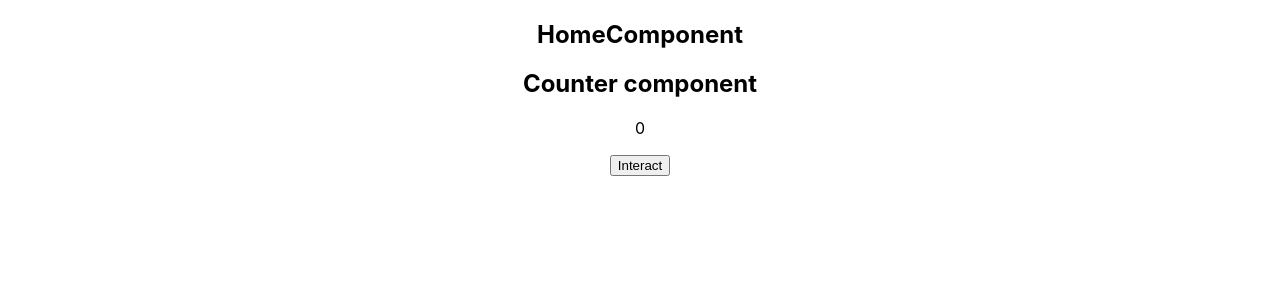
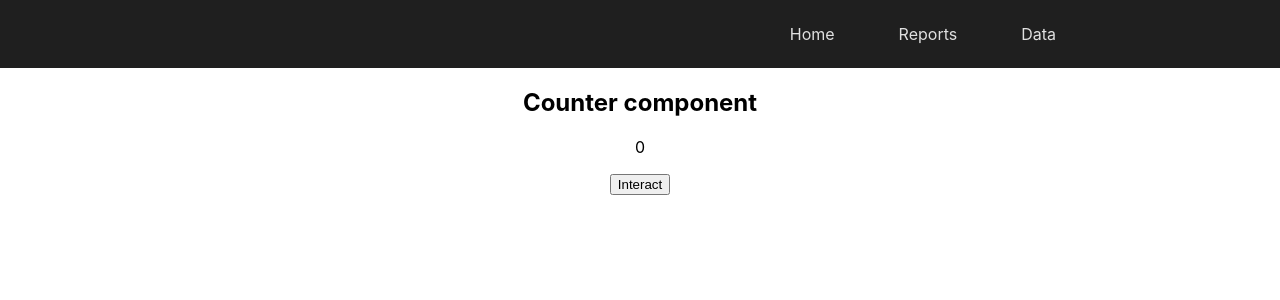
Before and after one commit to ThanCR/statistics-app-fe, a React (Create React App) app: page / in a window 1280 px wide. Shown: the top 300 px of the page. Built offline with nearby package versions, Linux system fonts and the light colour scheme; no server answers.

Commit message:
NavBar prototype

```diff
--- /dev/null
+++ b/src/containers/NavBar.css
@@ -0,0 +1,29 @@
+nav{
+    background-color: #1f1f1f;
+    color: #e0e0e0;
+    display: flex;
+    justify-content: center;
+}
+ul{
+    list-style: none;
+    width: 70%;
+    margin: 0;
+    padding: 1rem;
+    display: flex;
+    flex-direction: row;
+    justify-content: end;
+}
+li{
+    margin: 0.5rem 2rem;
+}
+a{
+    text-decoration: none;
+    color: #e0e0e0;
+    cursor: pointer;
+}
+
+@media (max-width: 768px) {
+    ul{
+        flex-direction: column;
+    }
+}
--- /dev/null
+++ b/src/containers/NavBar.jsx
@@ -0,0 +1,23 @@
+import './NavBar.css';
+
+function NavBar() {
+    return (
+        <>
+            <nav>
+                <ul>
+                    <li>
+                        <a href="#">Home</a>
+                    </li>
+                    <li>
+                        <a href="#">Reports</a>
+                    </li>
+                    <li>
+                        <a href="#">Data</a>
+                    </li>
+                </ul>
+            </nav>
+        </>
+    );
+}
+
+export default NavBar;
--- a/src/views/Home.jsx
+++ b/src/views/Home.jsx
@@ -3,6 +3,7 @@ import Button from '../components/Button'
 import Counter from '../components/Counter'
 import { getAllInteractions, postInteraction } from '../helpers';
 import './Home.css';
+import NavBar from '../containers/NavBar';
 
 function Home() {
   const [interactionCount, setInteractionCount] = useState()
@@ -17,7 +18,7 @@ function Home() {
 
   return (
     <>
-      <h2>HomeComponent</h2>
+      <NavBar/>
       <Counter interactions={interactionCount} />
       <Button onClick={() => parentToChild()} />
     </>
```
